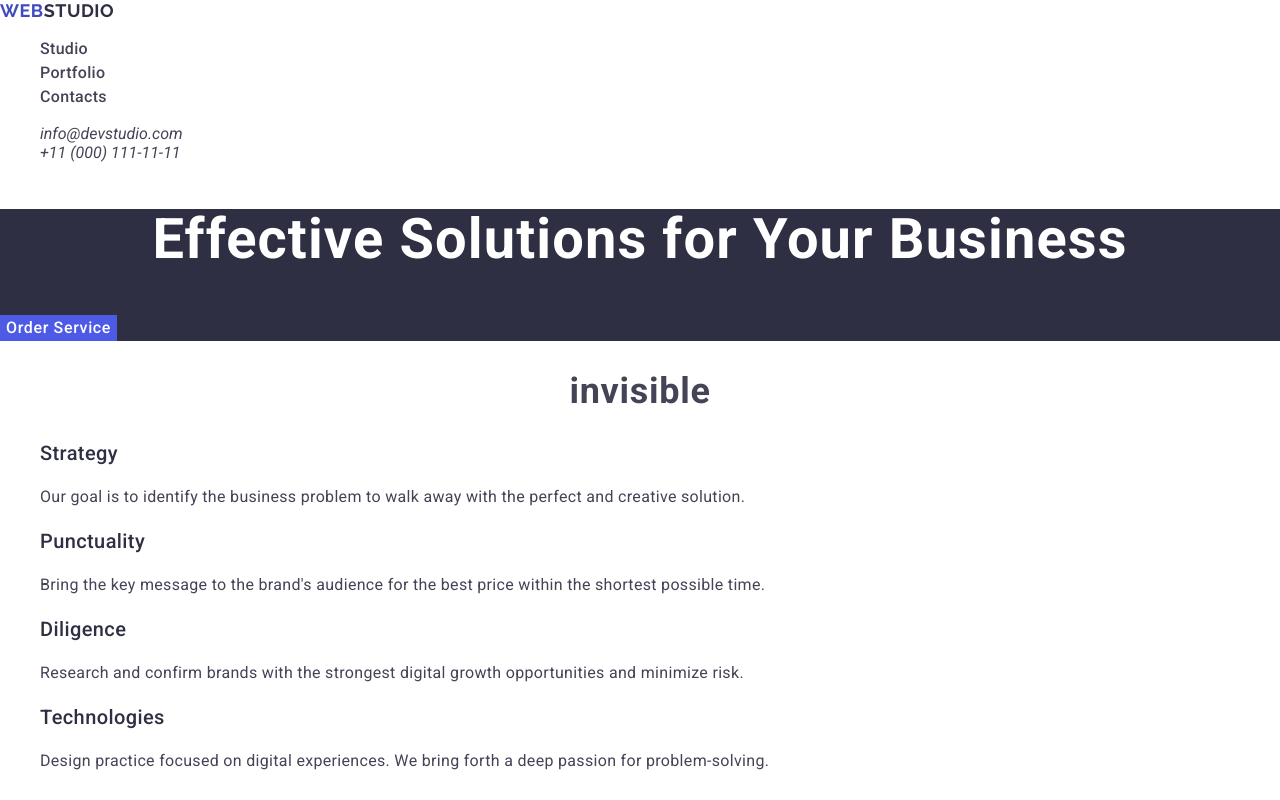
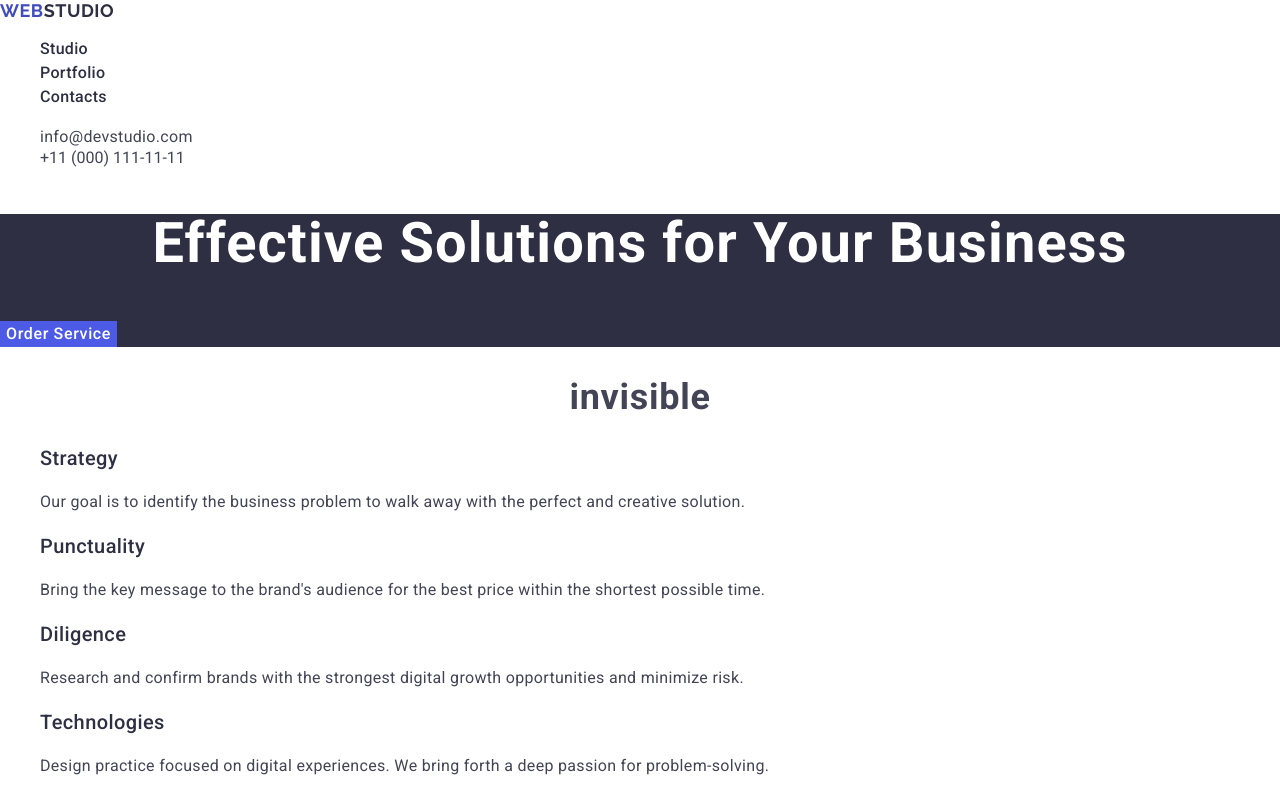
Before and after one commit to IvanTeplykh/goit-markup-hw-02, a plain HTML site: page index.html in a window 1280 px wide. Shown: the top 800 px of the page. Drawn offline with nearby package versions, Linux system fonts and the light colour scheme.

Commit message:
01.11.25 02

```diff
--- a/css/styles.css
+++ b/css/styles.css
@@ -34,26 +34,34 @@ header a:focus,  header a:hover {
     font-weight: 500;
     line-height: 1.5;
     letter-spacing: 0.02em;
+    color: #2e2f42;
 }
 .studio:active {
     text-decoration: underline;
 }
-.addres {
+.address {
     font-style: normal;
 }
-
+.mail {
+    font-size: 16px;
+    font-weight: 400;
+    line-height: 1.5;
+    letter-spacing: 0.02em;
+}
 .main_first_section {
     background-color: #2E2F42;
 }
 .main_first_section h1 {
     font-size: 56px;
     font-weight: 700;
-    line-height: 1.07143;
+    line-height: 1.07;
     letter-spacing: 0.02em;
     text-align: center;
     color: white;
 }
 .main_first_section .button {
+    font-family: 'Roboto', sans-serif;
+    font-size: 16px;
     font-weight: 500;
     line-height: 1.5;
     letter-spacing: 0.04em;
@@ -62,7 +70,7 @@ header a:focus,  header a:hover {
     border: none;
     cursor: pointer;
 }
-.main_first_section .button:hover {
+.button:hover {
     background-color: #404BBF;
 }
 .main_second_section ul {
--- a/index.html
+++ b/index.html
@@ -18,14 +18,14 @@
         <nav>
         <a href="./index.html" class="logo">Web<span class="accent">Studio</span></a>
         <ul>
-            <li><a href="./index.htm" class="studio">Studio</a></li>
+            <li><a href="./index.html" class="studio">Studio</a></li>
             <li><a href="" class="studio">Portfolio</a></li>
             <li><a href="" class="studio">Contacts</a></li>
         </ul>
         </nav>
         <address class="address">
             <ul>
-            <li><a href="mailto:info@devstudio.com">info@devstudio.com</a></li>
+            <li><a href="mailto:info@devstudio.com" class="mail">info@devstudio.com</a></li>
             <li><a href="tel:+110001111111">+11 (000) 111-11-11</a></li>
             </ul>
         </address>
@@ -33,7 +33,7 @@
     <main>
 
         <section class="main_first_section">
-            <h1>Effective Solutions for Your Business</h1>
+            <h1 class="h1">Effective Solutions for Your Business</h1>
             <button type="button" class="button">Order Service</button>
         </section>
 
@@ -41,8 +41,8 @@
             <h2>invisible</h2>
             <ul>
                 <li>
-                    <h3>Strategy</h3>
-                    <p>Our goal is to identify the business problem to walk away with the perfect and creative solution.
+                    <h3 class="h3">Strategy</h3>
+                    <p class="p">Our goal is to identify the business problem to walk away with the perfect and creative solution.
                     </p>
                 </li>
                 <li>
```
